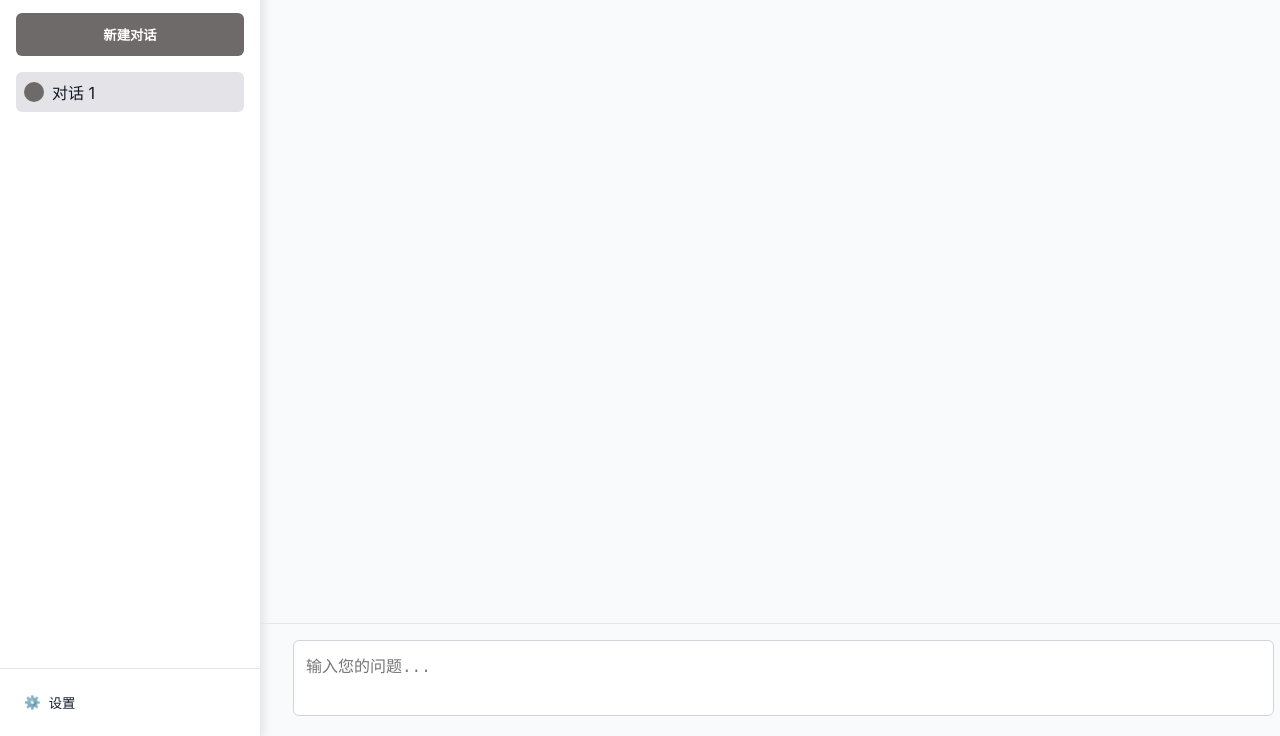
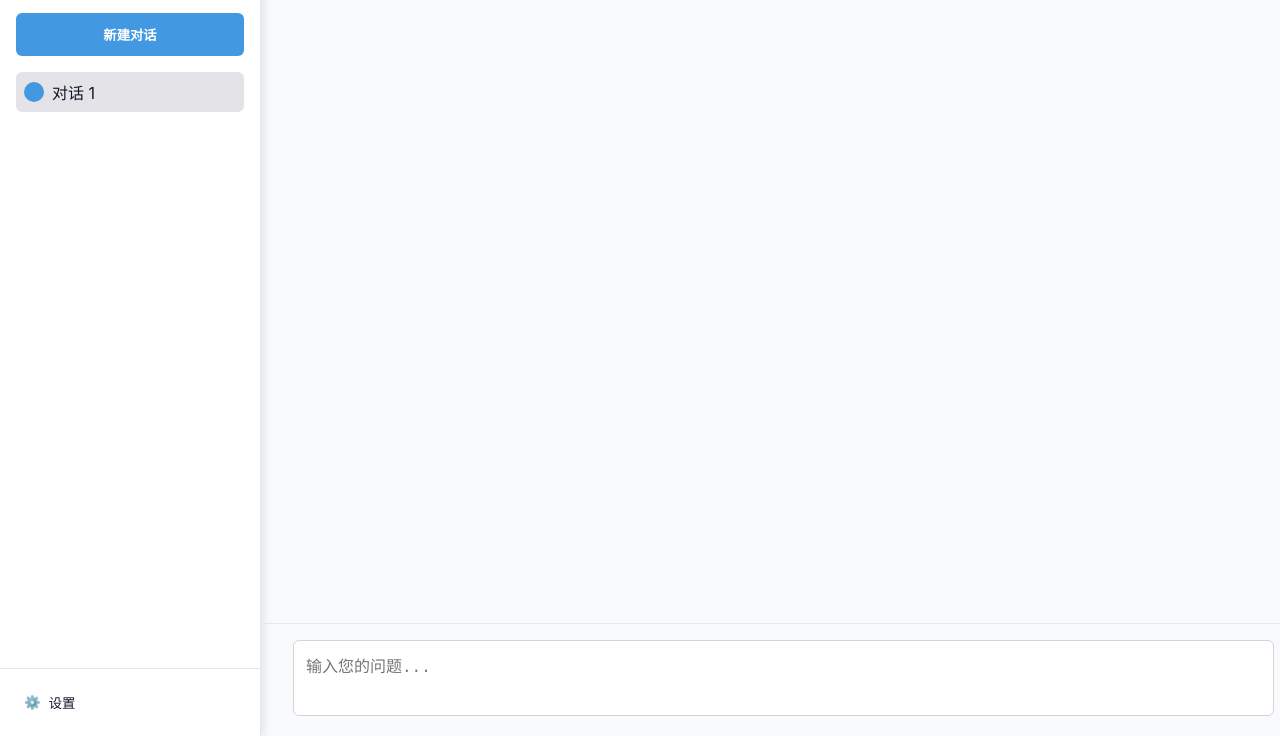
Before and after one commit to lyc-06/lyc-06.github.com, a plain HTML site: page 3.0大模型.html in a window 1280 px wide. Shown: the part 64-800 px from the top of the page. Drawn offline with Linux system fonts and the light colour scheme.

Commit message:
change primary-color

```diff
--- a/3.0大模型.html
+++ b/3.0大模型.html
@@ -6,7 +6,7 @@
     <title>JoTangLM3.0大模型</title>
     <style>
         :root {
-            --primary-color: #6e6a6a;
+            --primary-color: #4299e1;
             --bg-color: #f9fafb;
             --text-color: #111827;
             --sidebar-width: 260px;
```
